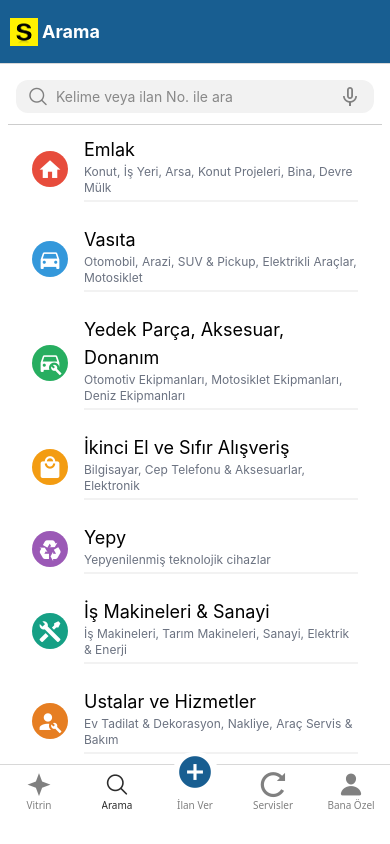
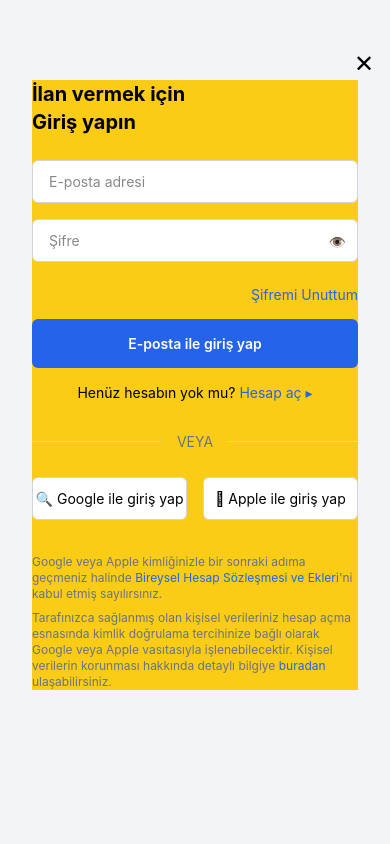
Before and after one commit to efkandemir/CloneApplication, a React Native app: screen /LoginPage in a window 390 px wide. Built offline with nearby package versions, Linux system fonts and the light colour scheme.

Commit message:
Login Page added

```diff
--- a/src/components/CallModal.js
+++ /dev/null
@@ -1,47 +0,0 @@
-import React from "react";
-import { View, Text, Pressable } from "react-native";
-import Modal from "react-native-modal";
-import { Ionicons } from "@expo/vector-icons";
-
-const CallModal = ({ visible, onClose, onConfirm }) => {
-  return (
-    <Modal
-      isVisible={visible}
-      onBackdropPress={onClose}
-      onBackButtonPress={onClose}
-      animationIn="slideInUp"
-      animationOut="slideOutDown"
-      style={{ justifyContent: "flex-end", margin: 0 }}
-    >
-      <View className="bg-white rounded-t-2xl p-6">
-        <View className="flex-row justify-between items-center mb-4">
-          <Text className="text-xl font-bold text-gray-800">İletişim</Text>
-          <Pressable onPress={onClose} className="p-2">
-            <Ionicons name="close" size={24} color="#6b7280" />
-          </Pressable>
-        </View>
-
-        <Text className="text-gray-600 mb-6">
-          Satıcıyı aramak istediğinize emin misiniz?
-        </Text>
-
-        <View className="flex-row justify-end space-x-3">
-          <Pressable
-            className="px-4 py-2 border border-gray-300 rounded-lg"
-            onPress={onClose}
-          >
-            <Text className="text-gray-700 font-medium">Vazgeç</Text>
-          </Pressable>
-          <Pressable
-            className="px-4 py-2 bg-blue-500 rounded-lg"
-            onPress={onConfirm}
-          >
-            <Text className="text-white font-medium">Ara</Text>
-          </Pressable>
-        </View>
-      </View>
-    </Modal>
-  );
-};
-
-export default CallModal;
--- /dev/null
+++ b/src/components/CustomInput.js
@@ -0,0 +1,28 @@
+import React from "react";
+import { View, TextInput, Text } from "react-native";
+
+const CustomInput = ({
+  value,
+  onChangeText,
+  placeholder,
+  secureTextEntry = false,
+  showIcon = false,
+}) => {
+  return (
+    <View className="relative mb-4">
+      <TextInput
+        className="border border-gray-300 px-4 py-3 bg-white rounded-md"
+        placeholder={placeholder}
+        placeholderTextColor="#888"
+        secureTextEntry={secureTextEntry}
+        value={value}
+        onChangeText={onChangeText}
+      />
+      {showIcon && (
+        <Text className="absolute right-3 top-3.5 text-gray-400">👁️</Text>
+      )}
+    </View>
+  );
+};
+
+export default CustomInput;
--- a/src/navigation/SearchStackNavigator.js
+++ b/src/navigation/SearchStackNavigator.js
@@ -5,6 +5,7 @@
 import OtomobilPage from "../screens/OtomobilPage";
 import CustomHeader from "../components/CustomHeader";
 import CategoriesPage from "../screens/CategoriesPage";
+import OtomobilModel from "../screens/OtomobilModel";
 
 const Stack = createNativeStackNavigator();
 const SearchStackNavigator = () => {
@@ -90,6 +91,26 @@
           ),
         }}
       />
+      <Stack.Screen
+        name="OtomobilModel"
+        component={OtomobilModel}
+        options={{
+          headerTitle: () => (
+            <CustomHeader
+              title="Arama Sonucu"
+              showicon={false}
+              showTwoIcons={true}
+              showCarIcon={false}
+            />
+          ),
+          headerStyle: {
+            backgroundColor: "#185e91",
+          },
+          tabBarIcon: ({ color, size }) => (
+            <Ionicons name="person" size={size} color={color} />
+          ),
+        }}
+      />
     </Stack.Navigator>
   );
 };
--- a/src/navigation/Tab.js
+++ b/src/navigation/Tab.js
@@ -66,7 +66,14 @@
         name="İlan Ver"
         component={PostAd}
         options={{
-          headerTitle: () => <CustomHeader title="Arama" />,
+          headerTitle: () => (
+            <CustomHeader
+              title="İlan Ver"
+              showicon={true}
+              showTwoIcons={false}
+              showCarIcon={false}
+            />
+          ),
           headerStyle: {
             backgroundColor: "#185e91",
           },
--- a/src/navigation/rootNavigation.js
+++ b/src/navigation/rootNavigation.js
@@ -7,6 +7,7 @@
 import CustomHeader from "../components/CustomHeader";
 import { EmlakScreen, VasitaScreen } from "../screens/VasitaEmlakPage";
 import OtomobilPage from "../screens/OtomobilPage";
+import LoginPage from "../screens/LoginPage";
 
 const Stack = createNativeStackNavigator();
 
@@ -41,6 +42,11 @@
             },
           }}
         />
+        <Stack.Screen
+          name="LoginPage"
+          component={LoginPage}
+          options={{ headerShown: false }}
+        />
       </Stack.Navigator>
     </NavigationContainer>
   );
--- /dev/null
+++ b/src/screens/LoginPage.js
@@ -0,0 +1,92 @@
+import {
+  View,
+  Text,
+  SafeAreaView,
+  Pressable,
+  TouchableOpacity,
+} from "react-native";
+import React, { useState } from "react";
+import CustomInput from "../components/CustomInput";
+import { useNavigation } from "@react-navigation/native";
+
+const LoginPage = () => {
+  const navigation = useNavigation();
+  const [email, setEmail] = useState("");
+  const [password, setPassword] = useState("");
+
+  return (
+    <SafeAreaView className="flex-1 bg-gray-100 p-4">
+      <Pressable
+        className="absolute top-12 right-4"
+        onPress={() => navigation.goBack()}
+      >
+        <Text className="text-black text-2xl">✕</Text>
+      </Pressable>
+
+      <View className=" mx-4 my-16 bg-yellow-400">
+        <Text className="text-xl font-bold">İlan vermek için</Text>
+        <Text className="text-xl font-bold mb-6">Giriş yapın</Text>
+
+        <CustomInput
+          placeholder="E-posta adresi"
+          value={email}
+          onChangeText={setEmail}
+        />
+        <CustomInput
+          placeholder="Şifre"
+          value={password}
+          onChangeText={setPassword}
+          secureTextEntry
+          showIcon
+        />
+
+        <TouchableOpacity className="mt-2 mb-4">
+          <Text className="text-blue-600 text-right">Şifremi Unuttum</Text>
+        </TouchableOpacity>
+
+        <TouchableOpacity className="bg-blue-600 py-4 rounded-md mb-4">
+          <Text className="text-white text-center font-semibold">
+            E-posta ile giriş yap
+          </Text>
+        </TouchableOpacity>
+
+        <Text className="text-center mb-4">
+          Henüz hesabın yok mu?{" "}
+          <Text className="text-blue-600">Hesap aç ▸</Text>
+        </Text>
+
+        <View className="flex-row items-center my-4">
+          <View className="flex-1 h-px bg-gray-300" />
+          <Text className="mx-4 text-gray-500">VEYA</Text>
+          <View className="flex-1 h-px bg-gray-300" />
+        </View>
+
+        <View className="flex-row justify-between space-x-4 h-16 items-center">
+          <TouchableOpacity className="flex-1 border border-gray-300 py-3 rounded-md items-center bg-white">
+            <Text>🔍 Google ile giriş yap</Text>
+          </TouchableOpacity>
+          <TouchableOpacity className="flex-1 border border-gray-300 py-3 rounded-md items-center bg-white">
+            <Text> Apple ile giriş yap</Text>
+          </TouchableOpacity>
+        </View>
+
+        <Text className="text-xs text-gray-500 mt-6">
+          Google veya Apple kimliğinizle bir sonraki adıma geçmeniz halinde{" "}
+          <Text className="text-blue-600">
+            Bireysel Hesap Sözleşmesi ve Ekleri
+          </Text>
+          'ni kabul etmiş sayılırsınız.
+        </Text>
+        <Text className="text-xs text-gray-500 mt-2">
+          Tarafınızca sağlanmış olan kişisel verileriniz hesap açma esnasında
+          kimlik doğrulama tercihinize bağlı olarak Google veya Apple
+          vasıtasıyla işlenebilecektir. Kişisel verilerin korunması hakkında
+          detaylı bilgiye <Text className="text-blue-600">buradan</Text>{" "}
+          ulaşabilirsiniz.
+        </Text>
+      </View>
+    </SafeAreaView>
+  );
+};
+
+export default LoginPage;
--- /dev/null
+++ b/src/screens/OtomobilModel.js
@@ -0,0 +1,14 @@
+import { View, Text } from "react-native";
+import React from "react";
+
+const OtomobilModel = ({ route }) => {
+  const { marka } = route.params;
+  console.log(marka);
+  return (
+    <View className="flex-1">
+      <Text className>{marka}</Text>
+    </View>
+  );
+};
+
+export default OtomobilModel;
--- a/src/screens/OtomobilPage.js
+++ b/src/screens/OtomobilPage.js
@@ -1,6 +1,7 @@
 import { SafeAreaView, ScrollView, TouchableOpacity } from "react-native";
 import React from "react";
 import CategoryRow from "../components/CategoryRow";
+import { useNavigation } from "@react-navigation/native";
 
 const markalar = [
   { title: "Audi", icon: "Audi", description: "(15.905)" },
@@ -35,13 +36,16 @@
 ];
 
 const OtomobilPage = () => {
+  const navigation = useNavigation();
   return (
     <SafeAreaView className="flex-1 bg-white">
       <ScrollView>
         {markalar.map((item, index) => (
           <TouchableOpacity
             key={`vasita-${index}`}
-            onPress={() => console.log(item.title + "'a tıklandı")}
+            onPress={() =>
+              navigation.navigate("OtomobilModel", { marka: item.title })
+            }
           >
             <CategoryRow
               title={item.title}
--- a/src/screens/PostAd.js
+++ b/src/screens/PostAd.js
@@ -1,12 +1,19 @@
-import { View, Text } from 'react-native'
-import React from 'react'
+import { View, Text } from "react-native";
+import React from "react";
+import { useNavigation } from "@react-navigation/native";
+import { useEffect } from "react";
 
 const PostAd = () => {
+  const navigation = useNavigation();
+  useEffect(() => {
+    navigation.navigate("LoginPage");
+  }, []);
+
   return (
     <View>
       <Text>PostAd</Text>
     </View>
-  )
-}
+  );
+};
 
-export default PostAd
+export default PostAd;
```
